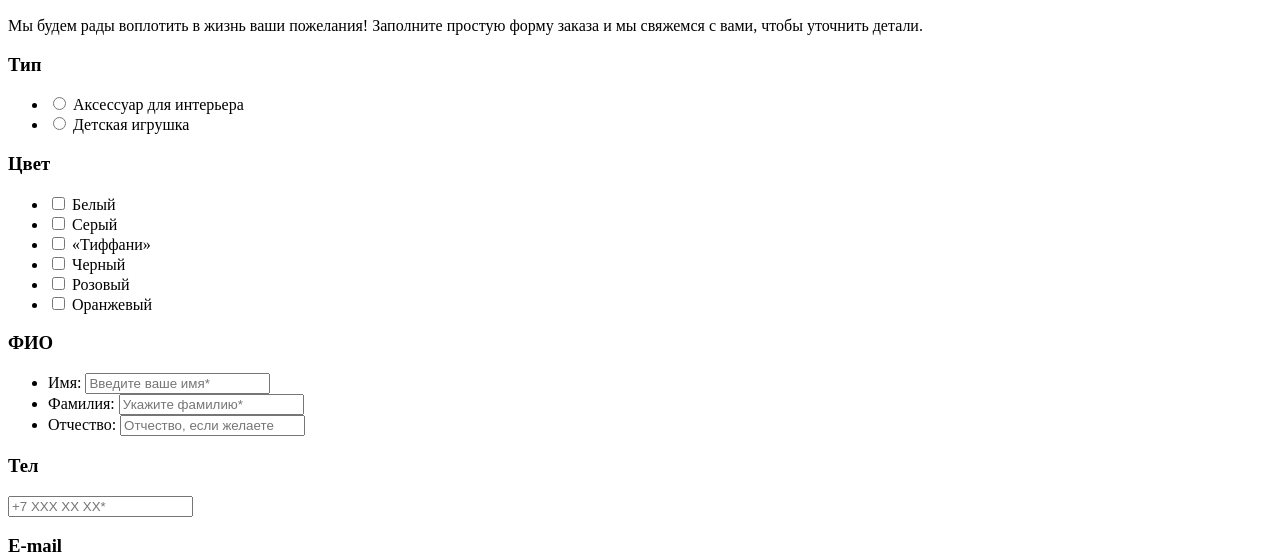
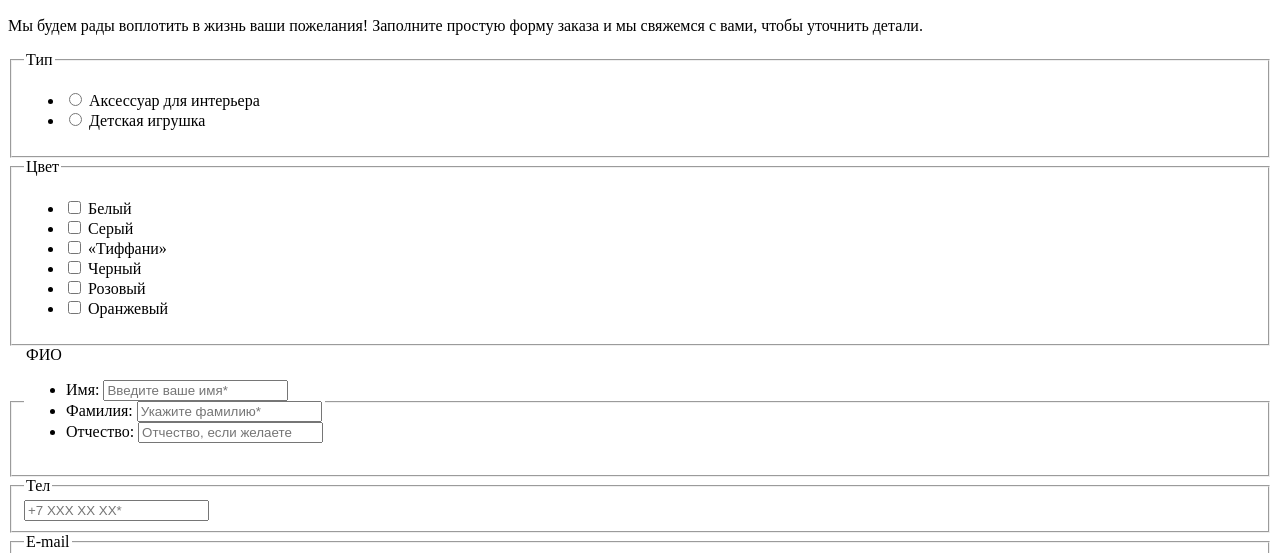
Before and after one commit to Lesyara/567679-mishka, a website: page source/form.html in a window 1280 px wide. Shown: the part 247-800 px from the top of the page. Drawn offline with Linux system fonts and the light colour scheme.

Commit message:
правки разметки по БЭМ

```diff
--- a/source/form.html
+++ b/source/form.html
@@ -9,12 +9,10 @@
 <body>
   <header class="main-header">
     <nav>
-      <div class="main-header__top">
       <a class="main-header__logo" href="index.html">
         <img class="main-header__logo-image" src="http://placehold.it/86x35" width="86" height="35" alt="Магазин вязаных игрушек и аксессуаров для дома">
       </a>
       <button class="main-header__toggle-menu">Открыть меню</button>
-      </div>
       <ul class="main-header__menu main-header__menu--closed nav-list">
         <li class="nav-list__item">
           <a href="catalog.html">Каталог товаров</a>
@@ -32,84 +30,86 @@
     </nav>
   </header>
   <main class="main-content">
-    <h1 class="main-content__header main-content__header--gray-back">Вязание на заказ</h1>
+    <div class="main-content__header-wrapper">
+      <h1 class="main-content__header">Вязание на заказ</h1>
+    </div>
     <section class="product-order">
       <h2 class="visually-hidden">Форма заказа вязания</h2>
       <p class="product-order__text">Мы будем рады воплотить в жизнь ваши пожелания! Заполните простую форму заказа и мы свяжемся с вами, чтобы уточнить
         детали.
       </p>
       <form class="product-order__form">
-        <div class="product-order__wrapper">
-          <h3 class="product-order__header">Тип</h3>
-          <ul class="product-order__fields fields">
-            <li class="fields__item">
-              <input class="fields__input fields__input--radio" type="radio" name="type">
-              <span class="fields__value">Аксессуар для интерьера</span>
+        <fieldset class="product-order__wrapper">
+          <legend class="product-order__legend">Тип</legend>
+          <ul class="product-order__fields">
+            <li class="product-order__field">
+              <input class="product-order__input" type="radio" name="type">
+              <label class="product-order__label">Аксессуар для интерьера</label>
             </li>
-            <li class="fields__item">
-              <input class="fields__input fields__input--radio" type="radio" name="type">
-              <span class="fields__value">Детская игрушка</span>
+            <li class="product-order__field">
+              <input class="product-order__input" type="radio" name="type">
+              <label class="product-order__label">Детская игрушка</label>
             </li>
           </ul>
-        </div>
-        <div class="product-order__wrapper">
-          <h3 class="product-order__header">Цвет</h3>
-          <ul class="product-order__fields fields">
-            <li class="fields__item">
-              <input class="fields__input fields__input--check" type="checkbox">
-              <span class="fields__value">Белый</span>
+        </fieldset>
+        <fieldset class="product-order__wrapper">
+          <legend class="product-order__legend">Цвет</legend>
+          <ul class="product-order__fields">
+            <li class="product-order__field">
+              <input class="product-order__input" type="checkbox">
+              <label class="product-order__label">Белый</label>
             </li>
-            <li class="fields__item">
-              <input class="fields__input fields__input--check" type="checkbox">
-              <span class="fields__value">Серый</span>
+            <li class="product-order__field">
+              <input class="product-order__input" type="checkbox">
+              <label class="product-order__label">Серый</label>
             </li>
-            <li class="fields__item">
-              <input class="fields__input fields__input--check" type="checkbox">
-              <span class="fields__value">«Тиффани»</span>
+            <li class="product-order__field">
+              <input class="product-order__input" type="checkbox">
+              <label class="product-order__label">«Тиффани»</label>
             </li>
-            <li class="fields__item">
-              <input class="fields__input fields__input--check" type="checkbox">
-              <span class="fields__value">Черный</span>
+            <li class="product-order__field">
+              <input class="product-order__input" type="checkbox">
+              <label class="product-order__label">Черный</label>
             </li>
-            <li class="fields__item">
-              <input class="fields__input fields__input--check" type="checkbox">
-              <span class="fields__value">Розовый</span>
+            <li class="product-order__field">
+              <input class="product-order__input" type="checkbox">
+              <label class="product-order__label">Розовый</label>
             </li>
-            <li class="fields__item">
-              <input class="fields__input fields__input--check" type="checkbox">
-              <span class="fields__value">Оранжевый</span>
+            <li class="product-order__field">
+              <input class="product-order__input" type="checkbox">
+              <label class="product-order__label">Оранжевый</label>
             </li>
           </ul>
-        </div>
-        <div class="product-order__wrapper">
-          <h3 class="product-order__header">ФИО</h3>
-          <ul class="product-order__fields fields">
-            <li class="fields__item">
-              <span class="fields__value">Имя:</span>
-              <input class="fields__input fields__input--text" type="text" placeholder="Введите ваше имя*">
+        </fieldset>
+        <fieldset class="product-order__wrapper">
+          <legend class="product-order__legend">ФИО</h3>
+            <ul class="product-order__fields">
+              <li class="product-order__field">
+                <label class="product-order__label">Имя:</label>
+                <input class="product-order__input" type="text" placeholder="Введите ваше имя*">
               </li>
-            <li class="fields__item">
-              <span class="fields__value">Фамилия:</span>
-              <input class="fields__input fields__input--text" type="text" placeholder="Укажите фамилию*">
+              <li class="product-order__field">
+                <label class="product-order__label">Фамилия:</label>
+                <input class="product-order__input" type="text" placeholder="Укажите фамилию*">
               </li>
-            <li class="fields__item">
-              <span class="fields__value">Отчество:</span>
-              <input class="fields__input fields__input--text" type="text" placeholder="Отчество, если желаете">
+              <li class="product-order__field">
+                <label class="product-order__label">Отчество:</label>
+                <input class="product-order__input" type="text" placeholder="Отчество, если желаете">
               </li>
             </ul>
-        </div>
-        <div class="product-order__wrapper">
-          <h3 class="product-order__header">Тел</h3>
-          <input type="tel" placeholder="+7 ХХХ ХХ ХХ*">
-        </div>
-        <div class="product-order__wrapper">
-          <h3 class="product-order__header">E-mail</h3>
-          <input type="email" placeholder="Ваш Email*">
-        </div>
-        <div class="product-order__wrapper">
-          <h3 class="product-order__header">Доп</h3>
-          <textarea placeholder="Опишите все ваши пожелания к заказу"></textarea>
-        </div>
+        </fieldset>
+        <fieldset class="product-order__wrapper">
+          <legend class="product-order__legend">Тел</legend>
+          <input class="product-order__input" type="tel" placeholder="+7 ХХХ ХХ ХХ*">
+        </fieldset>
+        <fieldset class="product-order__wrapper">
+          <legend class="product-order__legend">E-mail</legend>
+          <input class="product-order__input" type="email" placeholder="Ваш Email*">
+        </fieldset>
+        <fieldset class="product-order__wrapper">
+          <legend class="product-order__legend">Доп</legend>
+          <textarea class="product-order__input" placeholder="Опишите все ваши пожелания к заказу"></textarea>
+        </fieldset>
         <p class="product-order__note">*Поля обязательны для заполнения</p>
         <button class="product-order__submit">Отправить заказ</button>
       </form>
```
Also changed, not shown: source/catalog.html (+12 -14 lines), source/index.html (+1 -3 lines). Lines whose indentation alone changed are shown as unchanged.
